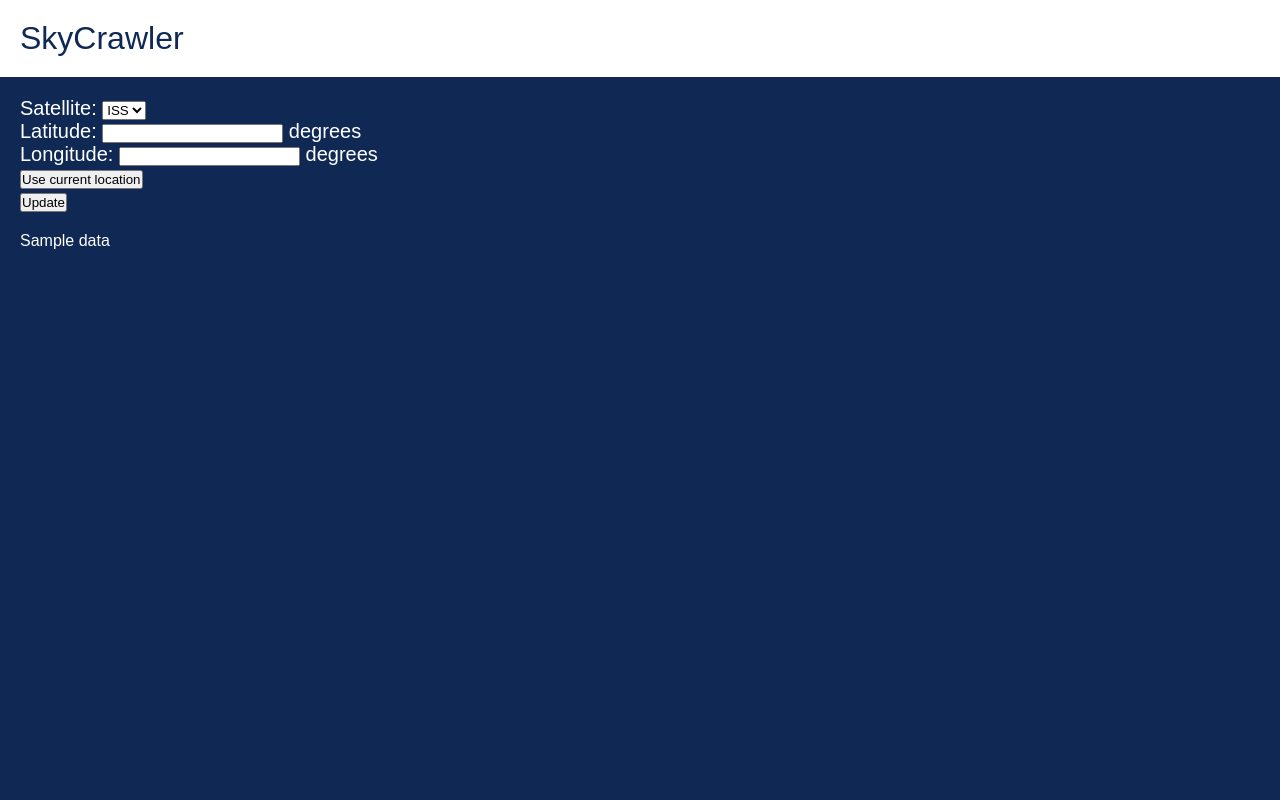
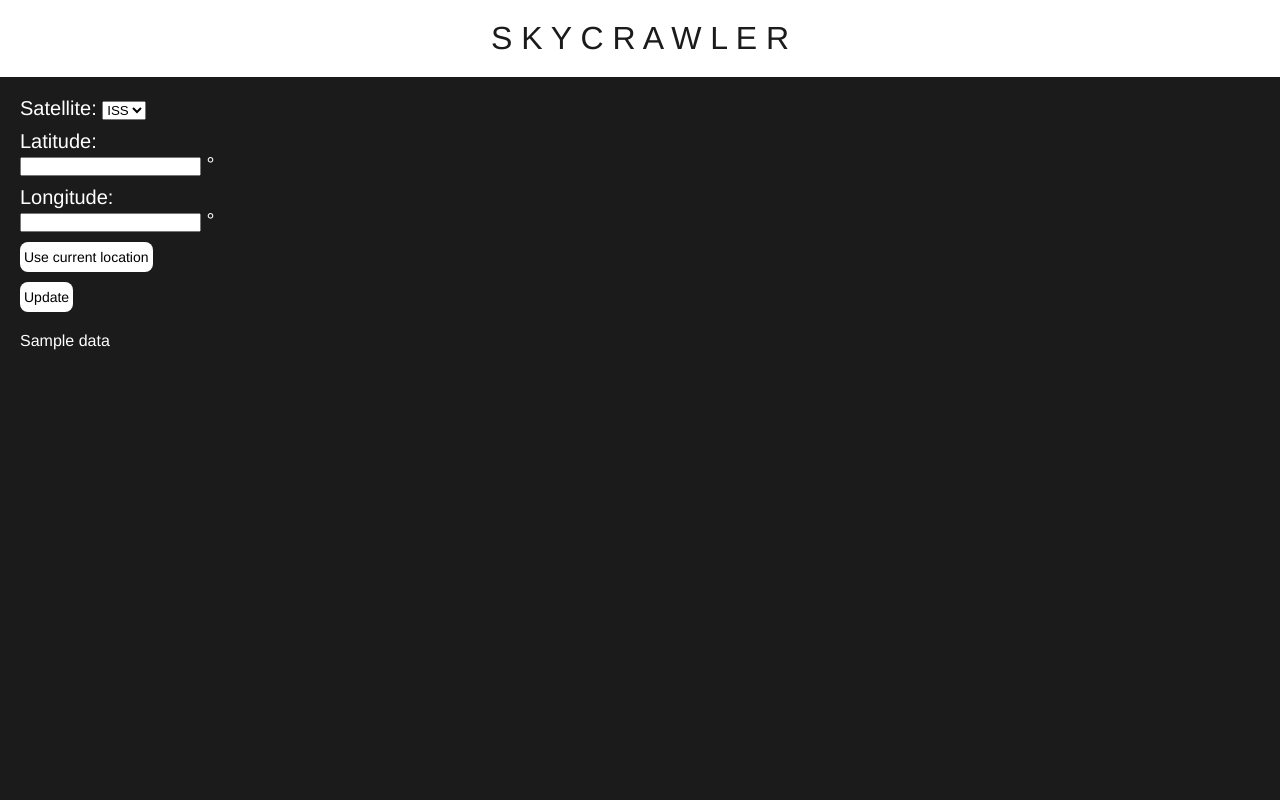
Before and after one commit to ahenderson3223/sky-crawler, a Flask app: template templates/index.html in a window 1280 px wide. Run offline with Flask 2, Linux system fonts and the light colour scheme; the template is opened without the code that fills it: most values are stand-ins (such as "Sample title", 1, 10 or a date in 2020).

Commit message:
web style changes

```diff
--- a/static/style.css
+++ b/static/style.css
@@ -8,18 +8,18 @@
 html,
 body {
   font-size: 16px;
-  font-family: "Montserrat", sans-serif;
+  font-family: "Montserrat", helvetica;
   color: #ffffffff;
   width: 100%;
   min-height: 100%;
 }
 
 body {
-  background-color: #0f2954ff;
+  background-color: rgb(27, 27, 27);
 }
 
 section {
-  width: 90%;
+  width: calc(100% - 40px);
   margin: 20px;
   border-radius: 10px;
 }
@@ -38,15 +38,48 @@ form {
   align-items: center;
   -webkit-box-pack: justify;
   -ms-flex-pack: justify;
-  justify-content: space-between;
+  justify-content: center;
   padding: 20px;
   background-color: white;
   color: #fff;
+  align-items: center;
 }
 
 .logo {
   font-size: 32px;
-  color: #0f2954ff;
+  color: rgb(27, 27, 27);
+}
+
+.top-label {
+  display: inline-block;
+  margin-top: 10px;
+}
+
+.button-1 {
+  background-color: white;
+  border-radius: 8px;
+  border-style: none;
+  box-sizing: border-box;
+  color: background-color;
+  cursor: pointer;
+  display: inline-block;
+  font-family: Helvetica;
+  font-size: 14px;
+  font-weight: 500;
+  height: 30px;
+  line-height: 20px;
+  list-style: none;
+  outline: none;
+  padding: 4px;
+  position: relative;
+  text-align: center;
+  text-decoration: none;
+  transition: color 100ms;
+  vertical-align: baseline;
+  user-select: none;
+  -webkit-user-select: none;
+  touch-action: manipulation;
+  margin-top: 10px;
 }
 
 table {
@@ -72,14 +105,13 @@ td {
 
 table tbody tr td {
   border: none;
-  border-bottom: 1px solid #dddddd;
+  border-bottom: 1px solid #929292;
 }
 
 table tbody tr:nth-of-type(odd) {
-  background-color: rgb(52, 83, 133);
+  background-color: rgb(36, 36, 36);
 }
 
 table tbody tr:last-of-type {
   border-bottom: 2px solid white;
 }
-/*# sourceMappingURL=style.css.map */
--- a/templates/index.html
+++ b/templates/index.html
@@ -11,7 +11,7 @@
   <main>
 
     <nav class="navbar">
-      <div class="logo">SkyCrawler</div>
+      <div class="logo">S K Y C R A W L E R</div>
     </nav>
 
     <section class="info">
@@ -20,14 +20,16 @@
   <option value="iss">ISS</option>
 </select>
 <form method="POST" autocomplete="off">
-  <label for="latitude">Latitude:</label>
+  <label for="latitude" class="top-label">Latitude:</label><br>
   <input type="text" id="latitude" name="latitude">
-  <label for="latitude"> degrees</label><br>
-  <label for="longitude">Longitude:</label>
+  <label for="latitude">&#176;</label><br>
+
+  <label for="longitude" class="top-label">Longitude:</label><br>
   <input type="text" id="longitude" name="longitude">
-  <label for="latitude"> degrees</label><br>
-  <input type="submit" value="Use current location" onclick="geolocate(); return false;"/><br>
-  <input type="submit" value="Update"/>
+  <label for="longitude">&#176;</label><br>
+
+  <input type="submit" class = "button-1" value="Use current location" onclick="geolocate(); return false;"/><br>
+  <input type="submit" class = "button-1" value="Update"/>
   </form>
     </section>
 
```
